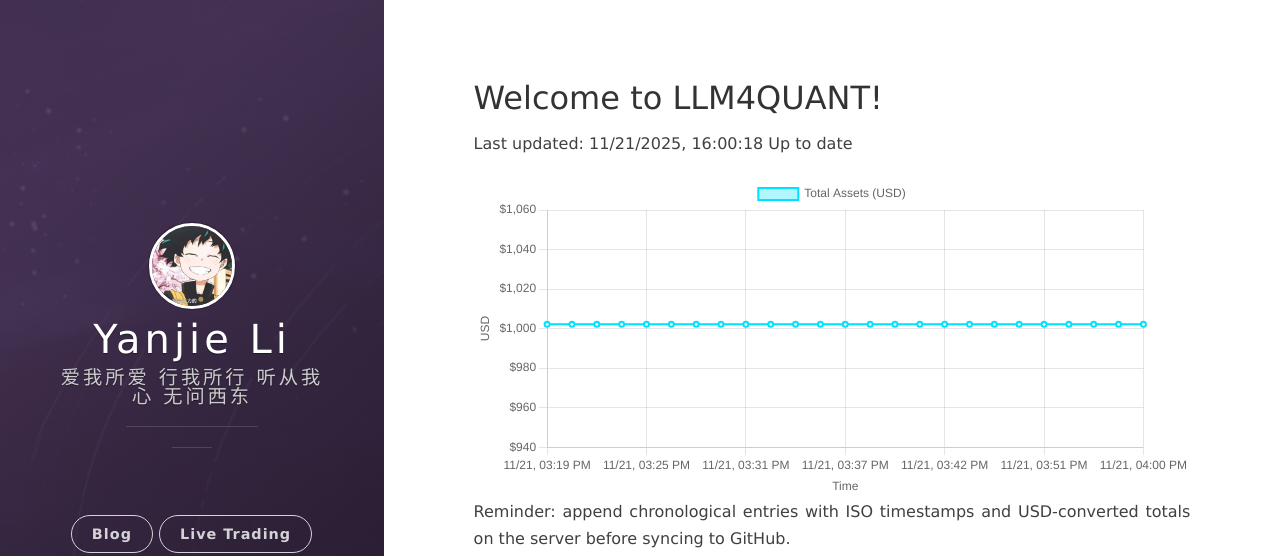
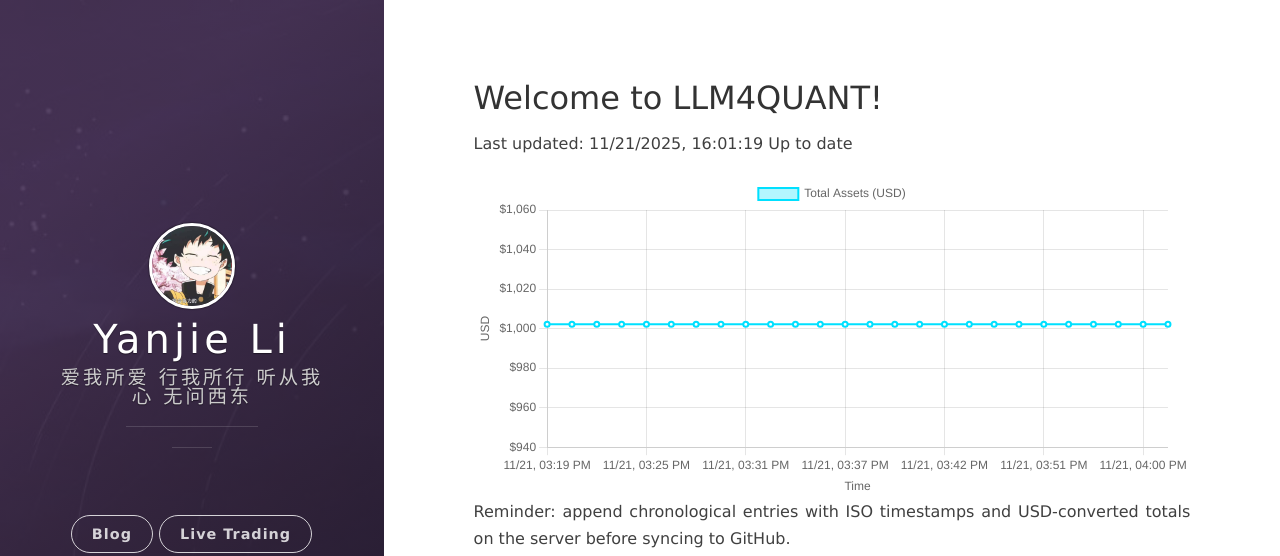
Before and after one commit to leeyegy/leeyegy.github.io, a Jekyll site: the page built from live-trading.html, in a window 1280 px wide. Shown: the top 556 px of the page. Built offline with Jekyll 4.4.1, drawn with Linux system fonts in a browser that asks for light colours; nearby versions of some CDN libraries.

Commit message:
AccountMonitor: update balance history 2025-11-22T00:01:19+08:00

```diff
--- a/assets/data/binance/balance-history.json
+++ b/assets/data/binance/balance-history.json
@@ -1,5 +1,5 @@
 {
-  "generatedAt": "2025-11-22T00:00:18+08:00",
+  "generatedAt": "2025-11-22T00:01:19+08:00",
   "asset": "total_usd_value",
   "history": [
     {
@@ -101,6 +101,10 @@
     {
       "timestamp": "2025-11-22T00:00:18+08:00",
       "totalUsd": 1002.16734911
+    },
+    {
+      "timestamp": "2025-11-22T00:01:19+08:00",
+      "totalUsd": 1002.16734911
     }
   ]
 }
```
